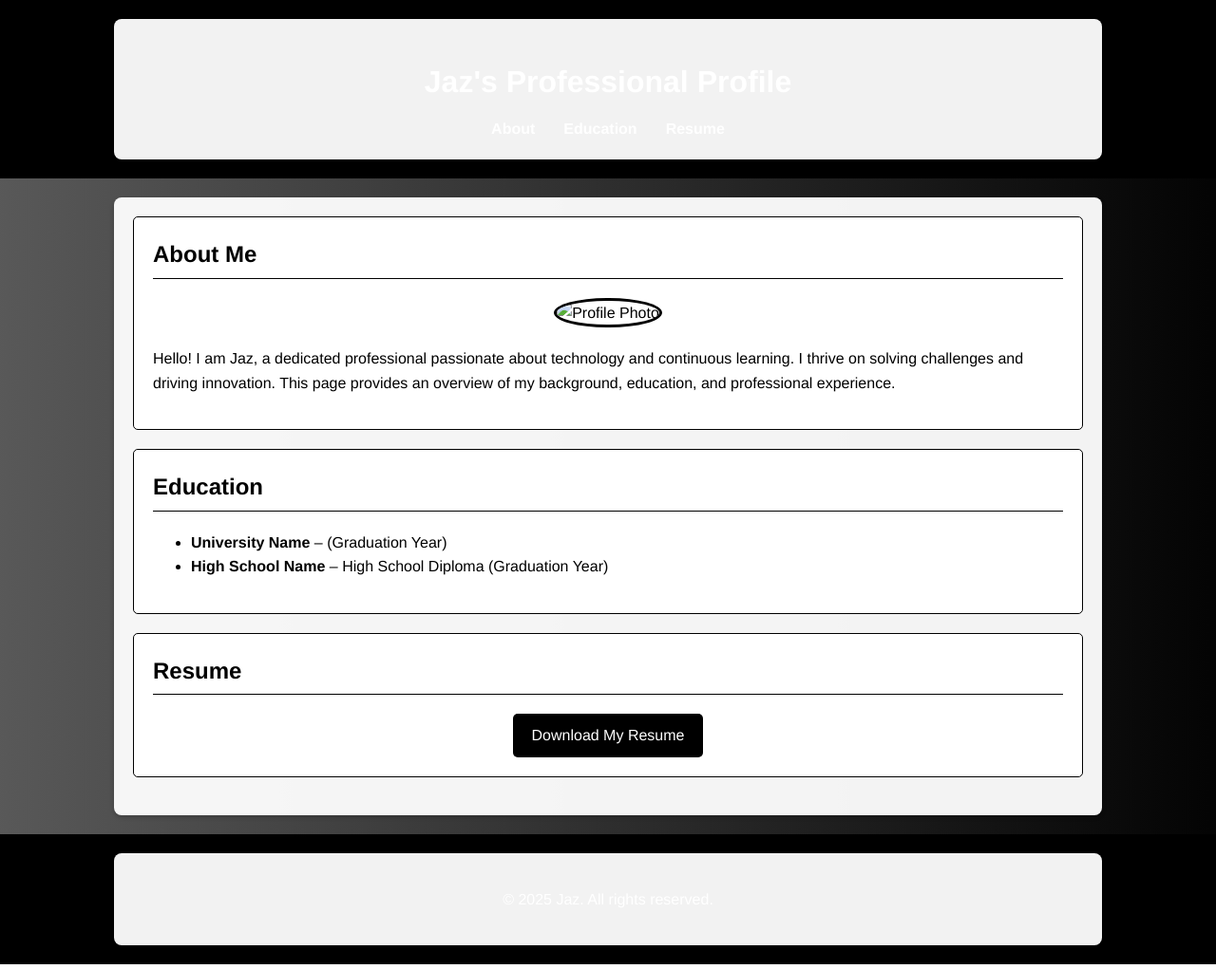
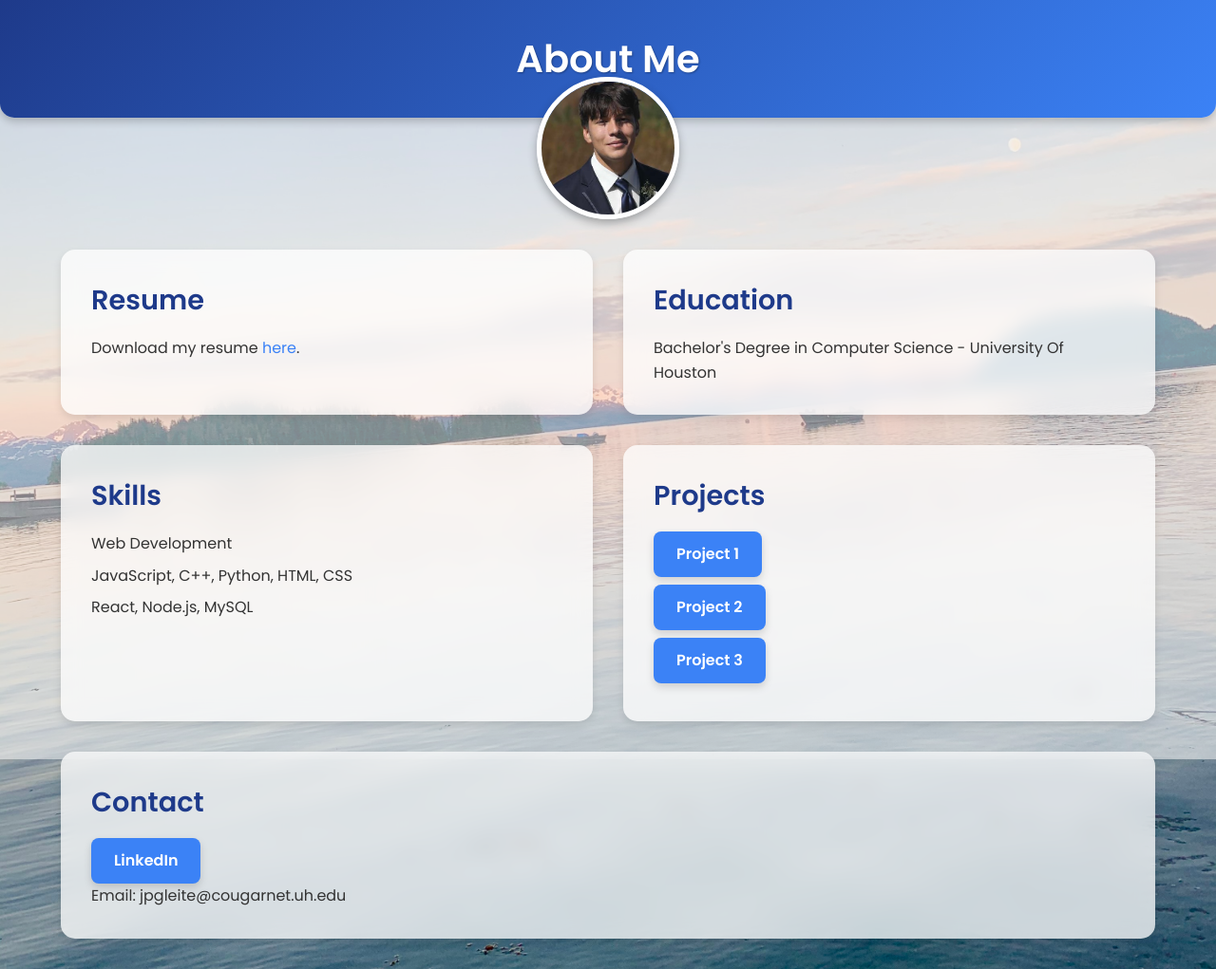
Before and after one commit to johnpaul123Z/jresume, a Flask app: page / in a window 1280 px wide. Shown: the whole page at 95% size. Run offline with Flask 2, Linux system fonts and the light colour scheme; some libraries are stand-ins or nearby versions.

Commit message:
added img

```diff
--- a/templates/home.html
+++ b/templates/home.html
@@ -2,155 +2,192 @@
 <html lang="en">
 <head>
   <meta charset="UTF-8" />
-  <meta name="viewport" content="width=device-width, initial-scale=1.0" />
-  <title>Jaz's Professional Profile</title>
+  <meta name="viewport" content="width=device-width, initial-scale=1.0"/>
+  <title>About Me</title>
+  <!-- Google Font for a modern look -->
+  <link rel="preconnect" href="https://fonts.googleapis.com" />
+  <link rel="preconnect" href="https://fonts.gstatic.com" crossorigin />
+  <link
+    href="https://fonts.googleapis.com/css2?family=Poppins:wght@300;400;600&display=swap"
+    rel="stylesheet"
+  />
   <style>
-    /* Animated Background */
-    body {
-      font-family: 'Helvetica', Arial, sans-serif;
+    :root {
+      --primary-color: #1e3a8a;
+      --secondary-color: #3b82f6;
+      --light-bg: rgba(255, 255, 255, 0.75);
+      --hover-shadow: rgba(0, 0, 0, 0.2);
+    }
+    * {
       margin: 0;
       padding: 0;
-      color: #000;
-      line-height: 1.6;
-      background: linear-gradient(270deg, #000, #fff, #000);
-      background-size: 600% 600%;
-      animation: gradientAnimation 15s ease infinite;
+      box-sizing: border-box;
     }
-    @keyframes gradientAnimation {
-      0% { background-position: 0% 50%; }
-      50% { background-position: 100% 50%; }
-      100% { background-position: 0% 50%; }
+    body {
+      font-family: 'Poppins', sans-serif;
+      background: url('/static/IMG_E1414.JPG') no-repeat center center fixed;
+      background-size: cover;
+      color: #333;
+      position: relative;
+      z-index: 0;
     }
-
+    /* Overlay to ensure readability */
+    body::before {
+      content: "";
+      position: fixed;
+      top: 0;
+      left: 0;
+      width: 100%;
+      height: 100%;
+      background: rgba(255, 255, 255, 0.5);
+      z-index: -1;
+    }
+    header {
+      background: linear-gradient(135deg, var(--primary-color), var(--secondary-color));
+      color: #fff;
+      padding: 2rem 0;
+      box-shadow: 0 4px 8px var(--hover-shadow);
+      border-bottom-left-radius: 15px;
+      border-bottom-right-radius: 15px;
+      text-align: center;
+      position: relative;
+      z-index: 1;
+    }
+    header h1 {
+      font-weight: 600;
+      font-size: 2.5rem;
+      text-shadow: 1px 1px 2px rgba(0, 0, 0, 0.3);
+    }
     .container {
       width: 90%;
-      max-width: 1000px;
-      margin: auto;
-      overflow: hidden;
-      padding: 20px;
-      background: rgba(255, 255, 255, 0.95); /* Light overlay for content readability */
-      border-radius: 8px;
-      box-shadow: 0 2px 5px rgba(0,0,0,0.2);
+      max-width: 1200px;
+      margin: 2rem auto;
+      display: flex;
+      flex-direction: column;
+      gap: 1.5rem;
+      position: relative;
+      z-index: 1;
     }
-    /* Header */
-    header {
-      background: #000;
-      color: #fff;
-      padding: 20px 0;
-      margin-bottom: 20px;
-    }
-    header h1 {
-      text-align: center;
-      margin-bottom: 10px;
-    }
-    nav ul {
+    .photo {
       display: flex;
       justify-content: center;
-      list-style: none;
+      margin-top: -75px; /* overlap header for a cool effect */
+    }
+    .photo img {
+      width: 150px;
+      height: 150px;
+      border-radius: 50%;
+      object-fit: cover;
+      border: 5px solid #fff;
+      box-shadow: 0 4px 10px rgba(0, 0, 0, 0.3);
+    }
+    .section {
+      background: var(--light-bg);
+      backdrop-filter: blur(10px);
+      padding: 2rem;
+      border-radius: 15px;
+      box-shadow: 0 4px 8px rgba(0, 0, 0, 0.1);
+      transition: transform 0.3s ease, box-shadow 0.3s ease;
+    }
+    .section:hover {
+      transform: translateY(-5px);
+      box-shadow: 0 8px 16px rgba(0, 0, 0, 0.2);
+    }
+    h2 {
+      color: var(--primary-color);
+      margin-bottom: 1rem;
+      font-size: 1.8rem;
+    }
+    p, li {
+      font-size: 1rem;
+      line-height: 1.6;
+    }
+    ul {
+      list-style-type: none;
       padding: 0;
-      margin: 0;
     }
-    nav ul li {
-      margin: 0 15px;
+    ul li {
+      margin: 0.5rem 0;
     }
-    nav ul li a {
+    a {
+      color: var(--secondary-color);
+      text-decoration: none;
+      transition: color 0.3s ease;
+    }
+    a:hover {
+      color: var(--primary-color);
+      text-decoration: underline;
+    }
+    .btn {
+      display: inline-block;
+      padding: 0.7rem 1.5rem;
+      background-color: var(--secondary-color);
       color: #fff;
+      border-radius: 8px;
+      transition: background-color 0.3s ease, transform 0.2s ease;
+      font-weight: 600;
       text-decoration: none;
-      font-weight: bold;
+      box-shadow: 0 4px 8px rgba(0, 0, 0, 0.15);
     }
-    /* Sections */
-    section {
-      background: #fff;
-      padding: 20px;
-      margin-bottom: 20px;
-      border: 1px solid #000;
-      border-radius: 5px;
+    .btn:hover {
+      background-color: var(--primary-color);
+      transform: scale(1.05);
     }
-    section h2 {
-      margin-top: 0;
-      border-bottom: 1px solid #000;
-      padding-bottom: 5px;
-    }
-    /* Photo Section */
-    .photo-container {
-      text-align: center;
-      margin-bottom: 20px;
-    }
-    .photo-container img {
-      max-width: 200px;
-      border: 3px solid #000;
-      border-radius: 50%;
-    }
-    /* Resume Link */
-    .resume-link {
-      text-align: center;
-      margin-top: 15px;
-    }
-    .resume-link a {
-      display: inline-block;
-      background: #000;
-      color: #fff;
-      padding: 10px 20px;
-      border-radius: 5px;
-      text-decoration: none;
-      transition: background 0.3s ease;
-    }
-    .resume-link a:hover {
-      background: #333;
-    }
-    /* Footer */
-    footer {
-      background: #000;
-      color: #fff;
-      text-align: center;
-      padding: 20px 0;
-      margin-top: 20px;
+    @media (min-width: 768px) {
+      .container {
+        flex-direction: row;
+        flex-wrap: wrap;
+        gap: 2rem;
+        justify-content: center;
+      }
+      .section {
+        flex: 1 1 calc(50% - 2rem);
+        text-align: left;
+      }
+      .photo {
+        width: 100%;
+        justify-content: center;
+      }
     }
   </style>
 </head>
 <body>
   <header>
-    <div class="container">
-      <h1>Jaz's Professional Profile</h1>
-      <nav>
-        <ul>
-          <li><a href="#about">About</a></li>
-          <li><a href="#education">Education</a></li>
-          <li><a href="#resume">Resume</a></li>
-        </ul>
-      </nav>
+    <h1>About Me</h1>
+  </header>
+  <div class="container">
+    <div class="photo">
+      <img src="static/8C70497D-ADF0-4C53-87D8-3FFE6A458BAE.jpeg" alt="Your Photo" />
     </div>
-  </header>
-
-  <div class="container">
-    <section id="about">
-      <h2>About Me</h2>
-      <div class="photo-container">
-        <img src="https://via.placeholder.com/200" alt="Profile Photo" />
-      </div>
-      <p>Hello! I am Jaz, a dedicated professional passionate about technology and continuous learning. I thrive on solving challenges and driving innovation. This page provides an overview of my background, education, and professional experience.</p>
-    </section>
-
-    <section id="education">
+    <div class="section">
+      <h2>Resume</h2>
+      <p>Download my resume <a href="#">here</a>.</p>
+    </div>
+    <div class="section">
       <h2>Education</h2>
+      <p>Bachelor's Degree in Computer Science - University Of Houston</p>
+    </div>
+    <div class="section">
+      <h2>Skills</h2>
       <ul>
-        <li><strong>University Name</strong> – (Graduation Year)</li>
-        <li><strong>High School Name</strong> – High School Diploma (Graduation Year)</li>
+        <li>Web Development</li>
+        <li>JavaScript, C++, Python, HTML, CSS</li>
+        <li>React, Node.js, MySQL</li>
       </ul>
-    </section>
-
-    <section id="resume">
-      <h2>Resume</h2>
-      <div class="resume-link">
-        <a href="https://example.com/resume.pdf" target="_blank">Download My Resume</a>
-      </div>
-    </section>
+    </div>
+    <div class="section">
+      <h2>Projects</h2>
+      <ul>
+        <li><a class="btn" href="#">Project 1</a></li>
+        <li><a class="btn" href="#">Project 2</a></li>
+        <li><a class="btn" href="#">Project 3</a></li>
+      </ul>
+    </div>
+    <div class="section">
+      <h2>Contact</h2>
+      <p><a class="btn" href="https://www.linkedin.com/in/john-gleiter-33013b295">LinkedIn</a></p>
+      <p>Email: jpgleite@cougarnet.uh.edu</p>
+    </div>
   </div>
-
-  <footer>
-    <div class="container">
-      <p>&copy; 2025 Jaz. All rights reserved.</p>
-    </div>
-  </footer>
 </body>
-</html>
+</html
```
Also changed, not shown: README.md (added), static/8C70497D-ADF0-4C53-87D8-3FFE6A458BAE.jpeg (added), static/IMG_E1414.JPG (added).
